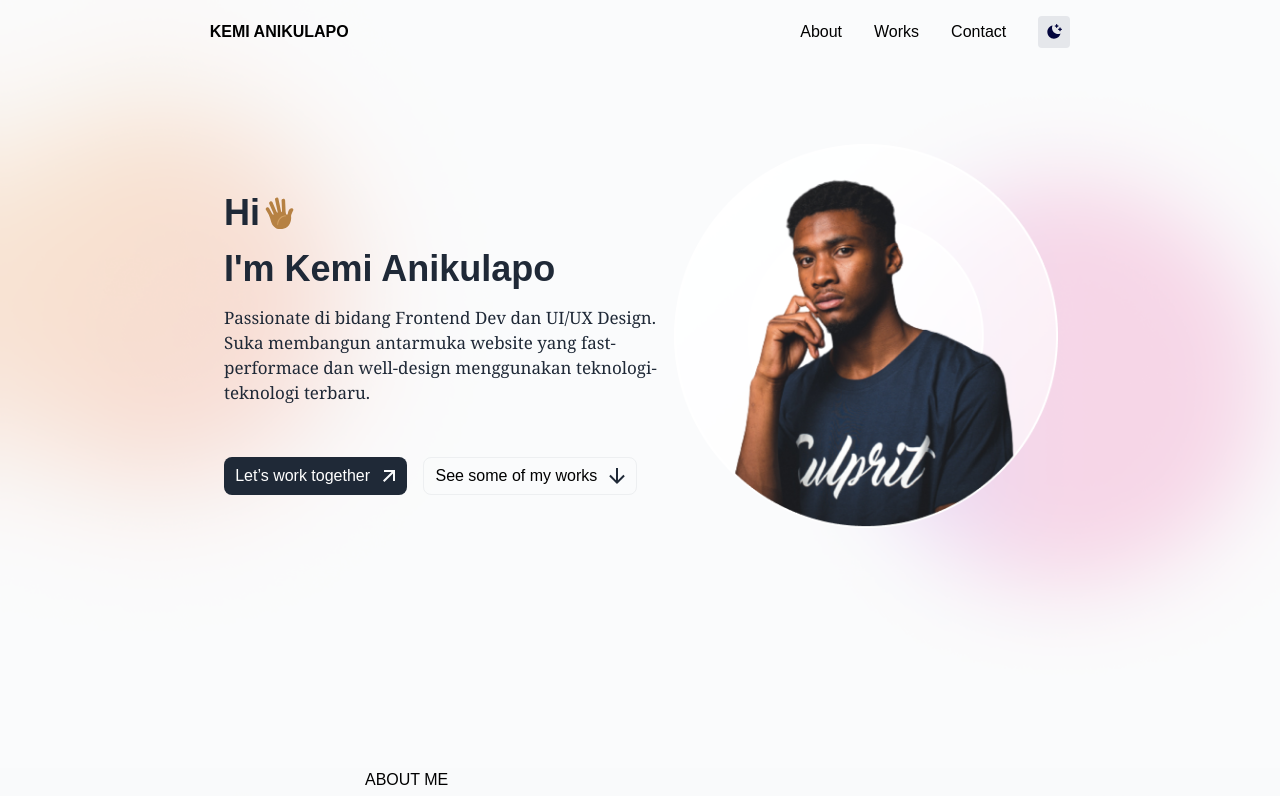
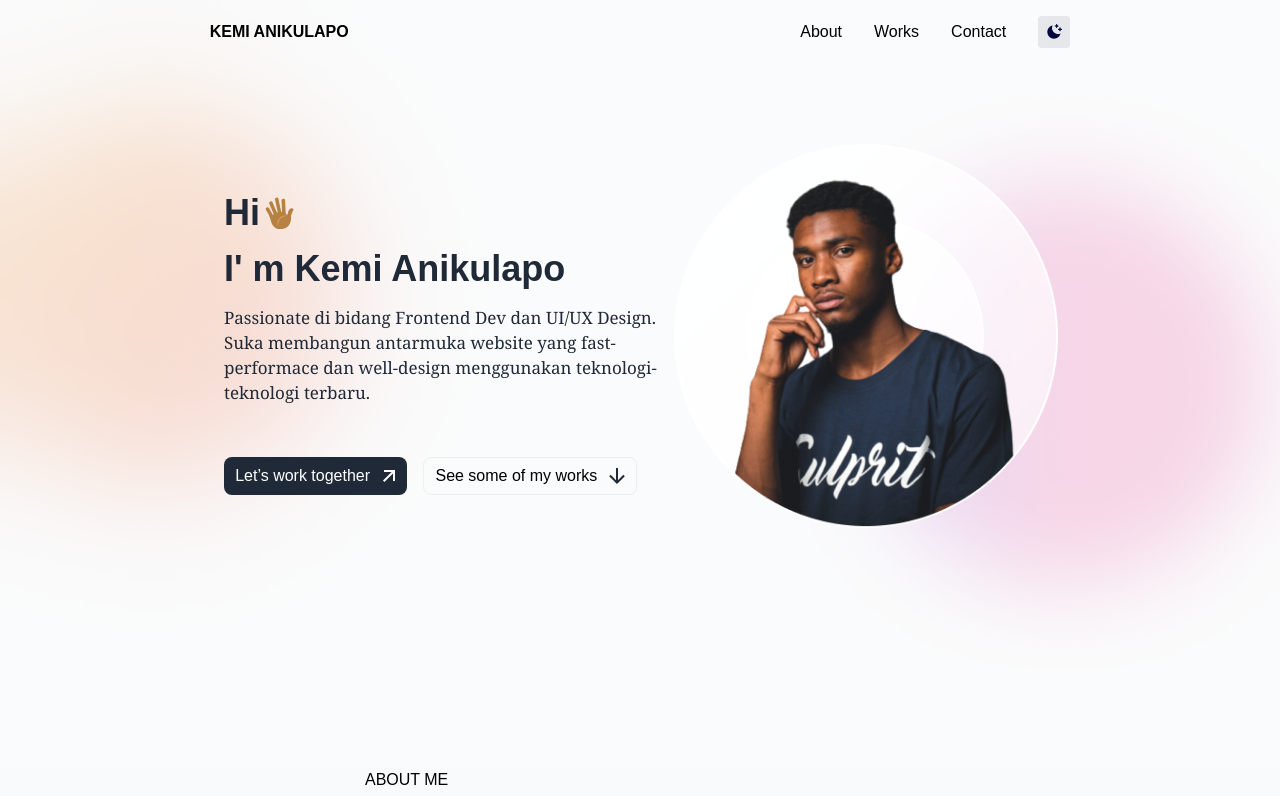
Before and after one commit to catalystcodes/port-folio, a Next.js app: page / in a window 1280 px wide. Shown: the top 796 px of the page. Built offline with nearby package versions, Linux system fonts and the light colour scheme.

Commit message:
update database

```diff
--- a/pages/index.jsx
+++ b/pages/index.jsx
@@ -29,7 +29,7 @@ export default function Home() {
             </span>
             <span>
               <h1 className="text-4xl font-bold text-gray-800">
-                I'm Kemi Anikulapo
+                I&apos; m Kemi Anikulapo
               </h1>
             </span>
             <span>
@@ -122,7 +122,7 @@ export default function Home() {
           <div className="flex items-center mb-10">
             <span className="flex items-center">
               <h1 className="text-2xl font-bold text-gray-800	">
-                Stuff I've Worked On
+                Stuff I&apos;ve Worked On
               </h1>
               <img className="ml-12 mr-52" src="/Images/message.svg" alt="" />
             </span>
```
